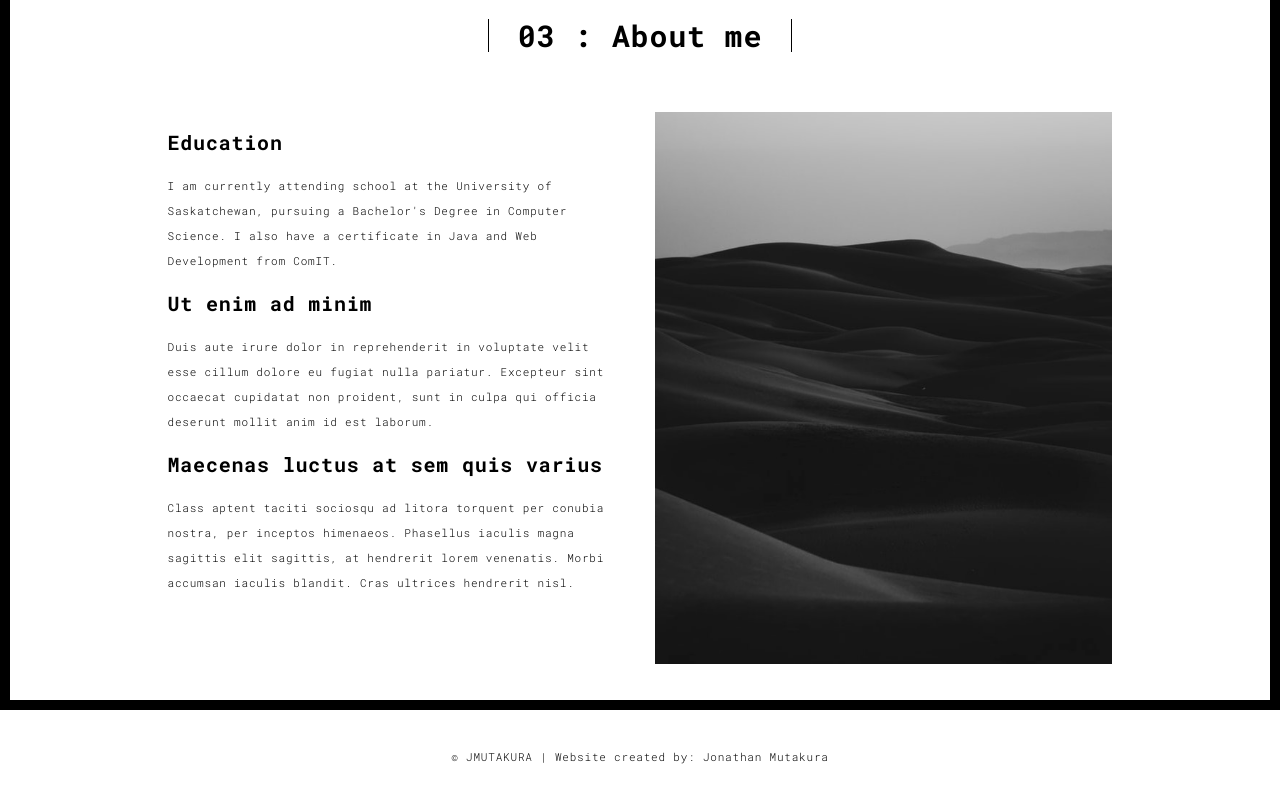
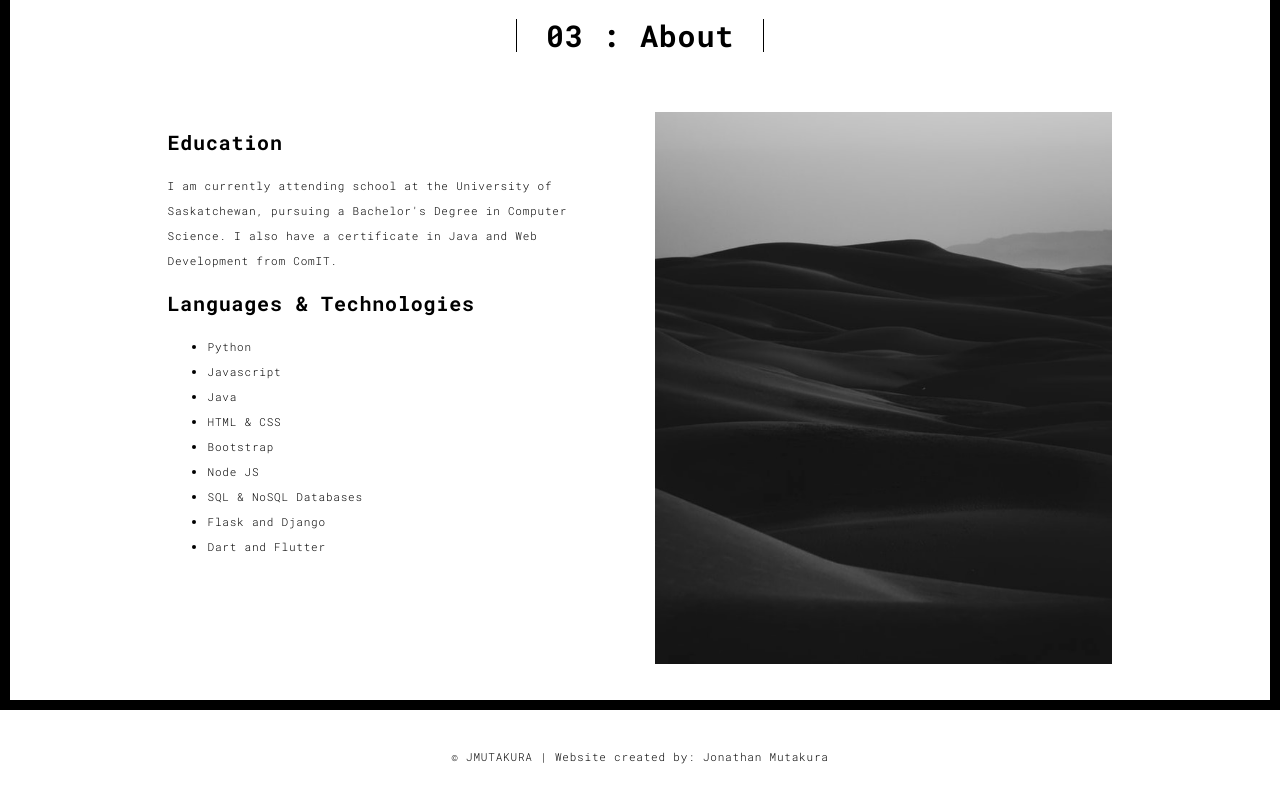
Before and after one commit to jmutakura/portfolio, a Flask app: page /about.html in a window 1280 px wide. Shown: the part 90-884 px from the top of the page. Run offline with Flask 2, Linux system fonts and the light colour scheme; some libraries are stand-ins or nearby versions.

Commit message:
Adde the following to the About page:   *Updated the structure of the page.   * Added the section for Languages and Technologies known.   * Cleaned p the format of the page.

```diff
--- a/templates/about.html
+++ b/templates/about.html
@@ -54,22 +54,30 @@
       <div class="row">
         <div class="col-xs-12">
           <div class="section-container-spacer text-center">
-            <h1 class="h2">03 : About me</h1>
+            <h1 class="h2">03 : About</h1>
           </div>
 
           <div class="row">
             <div class="col-md-10 col-md-offset-1">
               <div class="row">
                 <div class="col-xs-12 col-md-6">
+
                   <h3>Education</h3>
                   <p>I am currently attending school at the University of Saskatchewan, pursuing a Bachelor's Degree in Computer Science. I also have a certificate in Java and Web Development from ComIT.</p>
-                  <h3>Ut enim ad minim </h3>
-                  <p>Duis aute irure dolor in reprehenderit in voluptate velit esse
-                  cillum dolore eu fugiat nulla pariatur. Excepteur sint occaecat cupidatat non
-                  proident, sunt in culpa qui officia deserunt mollit anim id est laborum.
-                  <h3>Maecenas luctus at sem quis varius</h3>
+                  <h3>Languages & Technologies</h3>
                   <p>
-                  Class aptent taciti sociosqu ad litora torquent per conubia nostra, per inceptos himenaeos. Phasellus iaculis magna sagittis elit sagittis, at hendrerit lorem venenatis. Morbi accumsan iaculis blandit. Cras ultrices hendrerit nisl.</p>
+                    <ul>
+                        <li>Python</li>
+                        <li>Javascript</li>
+                        <li>Java</li>
+                        <li>HTML & CSS</li>
+                        <li>Bootstrap</li>
+                        <li>Node JS</li>
+                        <li>SQL & NoSQL Databases</li>
+                        <li>Flask and Django</li>
+                        <li>Dart and Flutter</li>
+                    </ul>
+                  </p>
                 </div>
                 <div class="col-xs-12 col-md-6">
                   <img src="../static/assets/images/profil.jpg" class="img-responsive" alt="">
```
